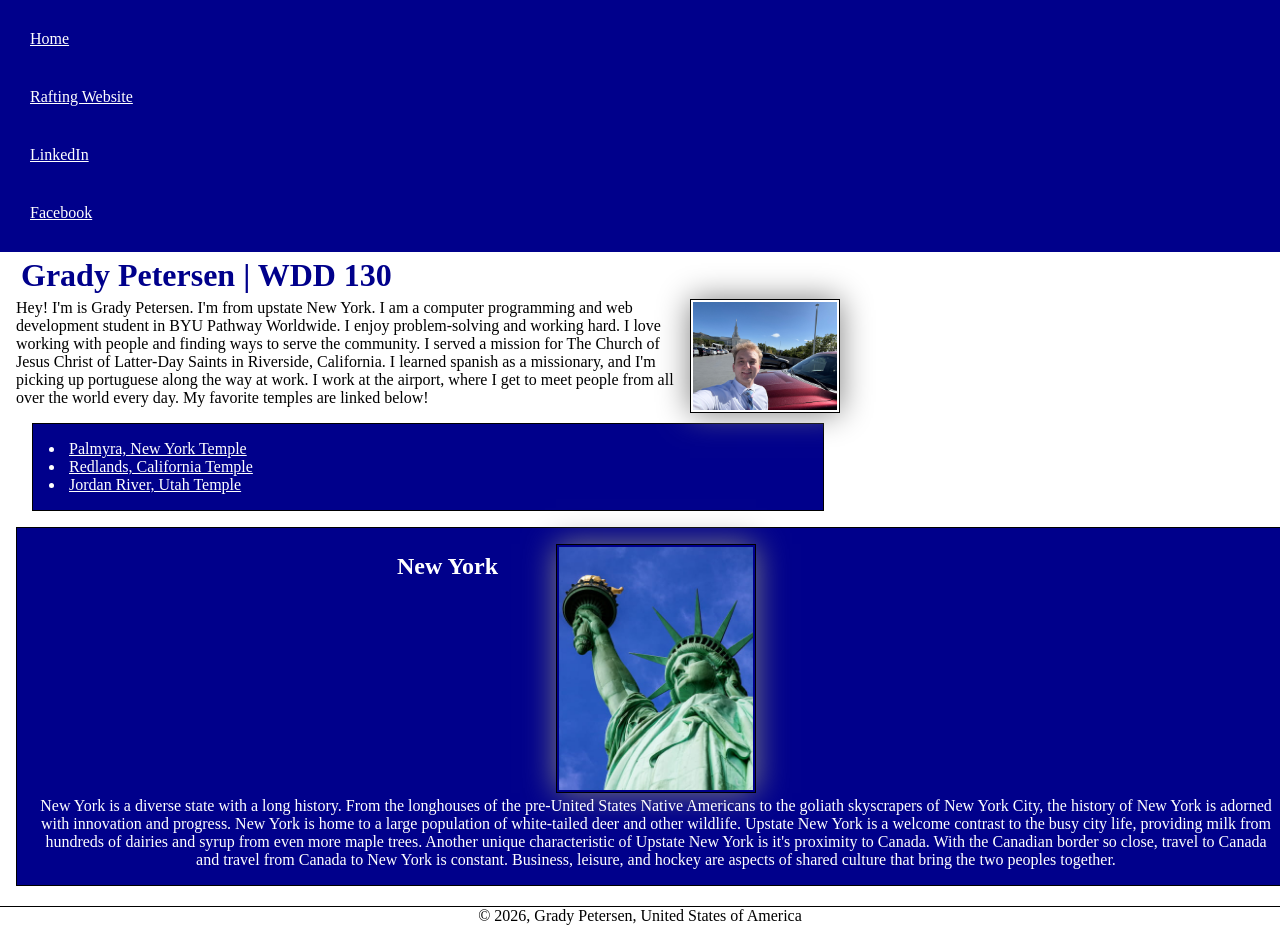
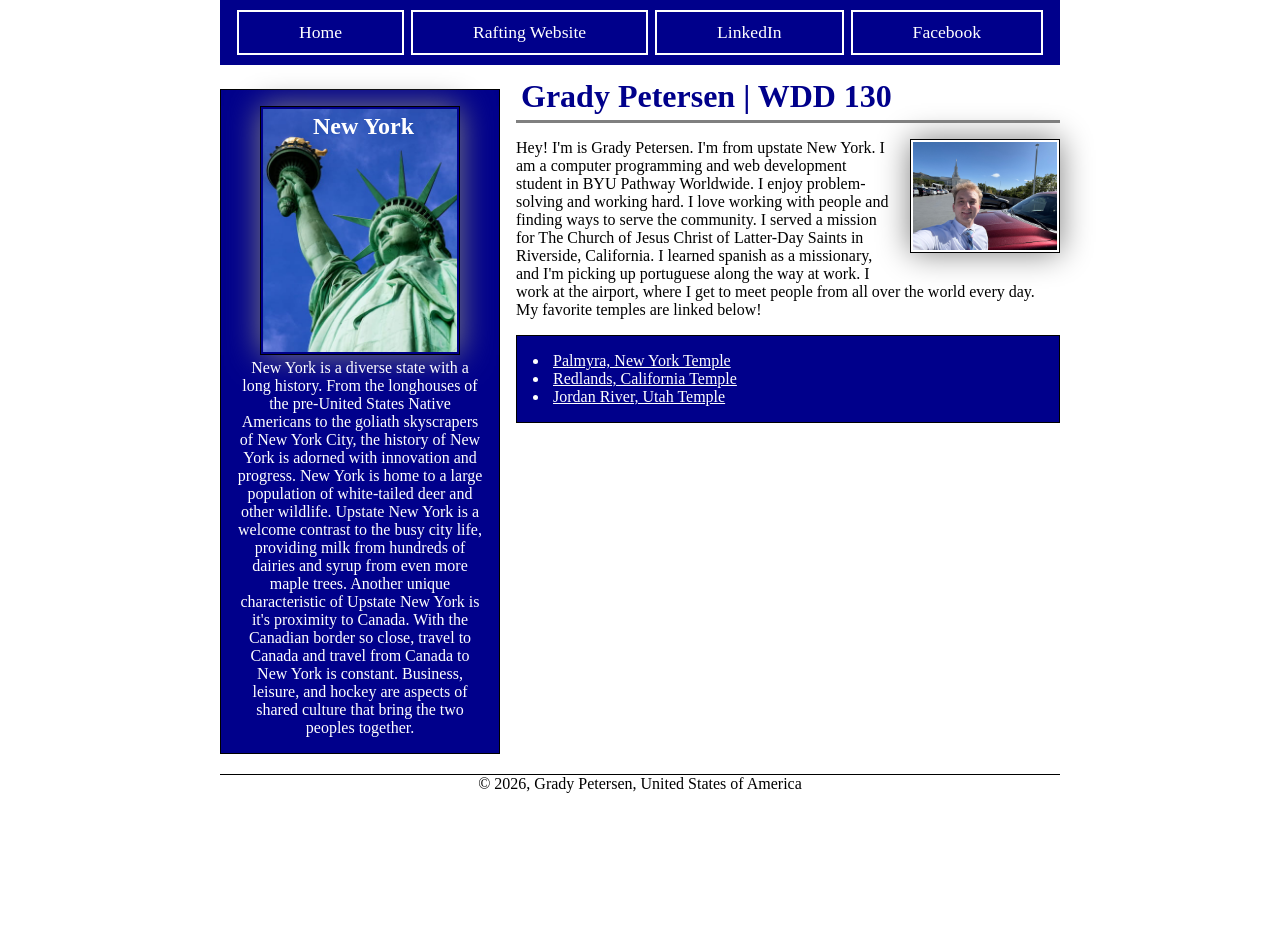
Before and after one commit to gradypetersen-programs/wdd130, a plain HTML site: page index.html in a window 1280 px wide. After the commit the page ends 800 px from the top, so only its background shows below. Drawn offline with Linux system fonts and the light colour scheme.

Commit message:
Home page css updated

```diff
--- a/index.html
+++ b/index.html
@@ -20,6 +20,7 @@
             <a href="https://www.facebook.com/Grady.JesusLovesYou/">Facebook</a>
         </nav>
     </header>
+    <div class = "grid">
         <main>
             <h1>Grady Petersen | WDD 130</h1>
             <img src="images/profile.jpg" alt="The Grady Petersen" width="200">
@@ -42,6 +43,7 @@
             <img src="images/statue-of-liberty.jpg" alt="New York: The Statue of Liberty">
             <p>New York is a diverse state with a long history. From the longhouses of the pre-United States Native Americans to the goliath skyscrapers of New York City, the history of New York is adorned with innovation and progress. New York is home to a large population of white-tailed deer and other wildlife. Upstate New York is a welcome contrast to the busy city life, providing milk from hundreds of dairies and syrup from even more maple trees. Another unique characteristic of Upstate New York is it's proximity to Canada. With the Canadian border so close, travel to Canada and travel from Canada to New York is constant. Business, leisure, and hockey are aspects of shared culture that bring the two peoples together.</p>
         </aside>
+    </div>
     <footer>
         <p>&copy; 2026, Grady Petersen, United States of America</p>
 
--- a/styles/styles.css
+++ b/styles/styles.css
@@ -9,22 +9,6 @@
     --border-specs: 1px solid black;
     --default-shadow: 0 0 30px gray;
     --text-color: white;
-}
-
-nav {
-    background-color: var(--theme_color);
-    padding: 10px;
-}
-
-nav a {
-    color:var(--text-color);
-    display: block;
-    padding: 20px;
-}
-
-h1 {
-    color: var(--theme_color);
-    padding: 5px; /**/
 }
 
 img {
@@ -39,9 +23,46 @@ p {
     padding: 0;
 }
 
+header, footer, .grid{
+    max-width: 840px;
+    margin: 0 auto;
+}
+
+.grid {
+    display: grid;
+    grid-template-columns: 1fr 1fr 1fr;
+}
+
+nav {
+    background-color: var(--theme_color);
+    padding: 10px;
+    display: flex;
+    justify-content: space-evenly;
+    margin-bottom: 0.5rem;
+}
+
+nav a {
+    color:var(--text-color);
+    display: block;
+    padding: 10px 60px 10px 60px;
+    border: 2px solid white;
+    text-decoration: none;
+    font-size: 1.1rem;
+    font-weight: 510;
+}
+
+h1 {
+    color: var(--theme_color);
+    padding: 5px; /**/
+    border-bottom: 3px solid gray;
+    margin-bottom: 1rem;
+}
 main {
     max-width: 840px;
     padding-left: 1rem;
+    grid-column-start: 2;
+    grid-column-end: span 2;
+
 }
 
 main img {
@@ -52,6 +73,7 @@ main img {
     box-shadow: var(--default-shadow);
     float: right;
     margin: 0 0 1rem 1rem;
+
 }
 
 ul li a{
@@ -60,14 +82,9 @@ ul li a{
 }
 
 aside{
-    width: 100%;
-    /* margin: 20px 0;
-    border: var(--border-specs);
-    padding: 15px;
-    background-color: #234567;
-    color: var(--text-color); */
     text-align: center;
     position: relative;
+    order: -1;
 }
 
 aside img {
@@ -77,8 +94,8 @@ aside img {
 
 aside h2 {
     position: absolute;
-    top: 25px;
-    left: 380px;
+    top: 23px;
+    left: 92px;
 }
 
 footer {
@@ -89,7 +106,8 @@ footer {
 
 /* Class Selectors */
 .box{
-    margin: 1rem;
+    margin: 0 auto;
+    margin-top: 1rem;
     border: var(--border-specs);
     padding: 1rem;
     color: var(--text-color);
```
Lines whose indentation alone changed are shown as unchanged.
